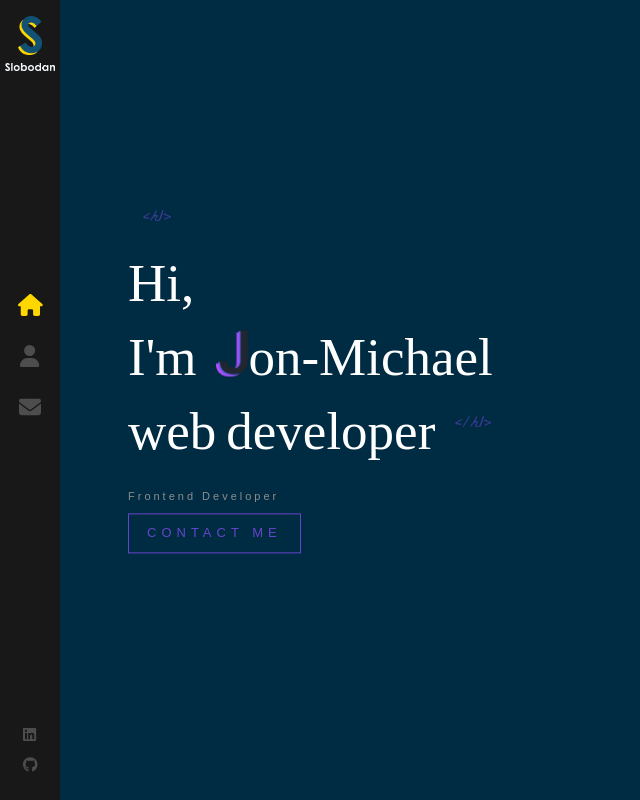
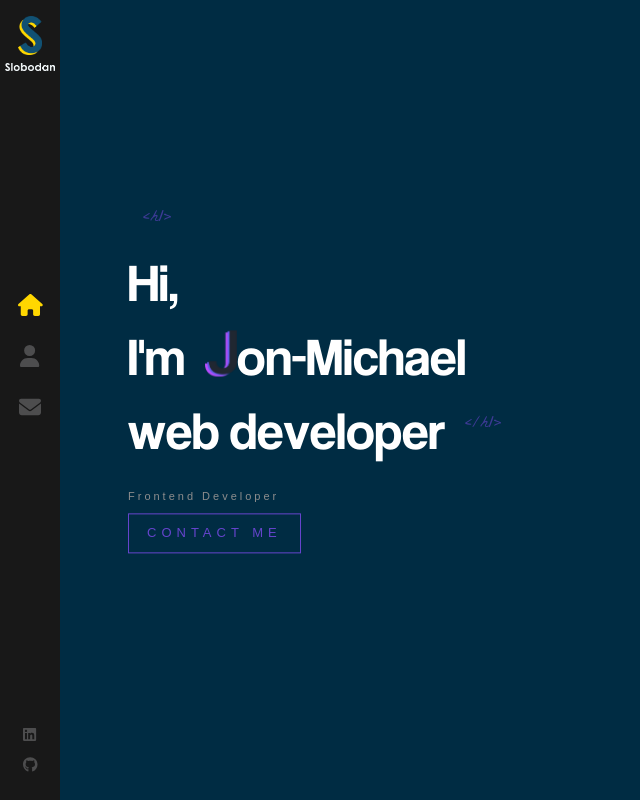
Before and after one commit to jon-michael-c/jon-michael-c.github.io, a React (Create React App) app: page / in a window 1280 px wide. Shown: the whole page, without its empty margins (0-640 px from the left). Built offline with nearby package versions, Linux system fonts and the light colour scheme.

Commit message:
changed font name

```diff
--- a/src/App.scss
+++ b/src/App.scss
@@ -1,23 +1,23 @@
 $primary-color: #ffd700;
 
-@import "animate.css";
+@import 'animate.css';
 
 @font-face {
-  font-family: "Helvetica Neue";
-  src: url("./assets/fonts/helvetica-neu.ttf") format("ttf");
+  font-family: 'Helvetica Neue';
+  src: url('./assets/fonts/helvetica-neu.ttf') format('ttf');
 }
 
 @font-face {
-  font-family: "Coolvetic";
-  src: url("./assets/fonts/CoolveticaRg-Regular.woff2") format("woff2");
+  font-family: 'Coolvetica';
+  src: url('./assets/fonts/CoolveticaRg-Regular.woff2') format('woff2');
 }
 
 @font-face {
-  font-family: "La Belle Aurore";
-  src: url("./assets/fonts/LaBelleAurore.woff2") format("woff2");
+  font-family: 'La Belle Aurore';
+  src: url('./assets/fonts/LaBelleAurore.woff2') format('woff2');
 }
 
 input,
 textarea {
-  font-family: "Helvetica Neue";
+  font-family: 'Helvetica Neue';
 }
```
